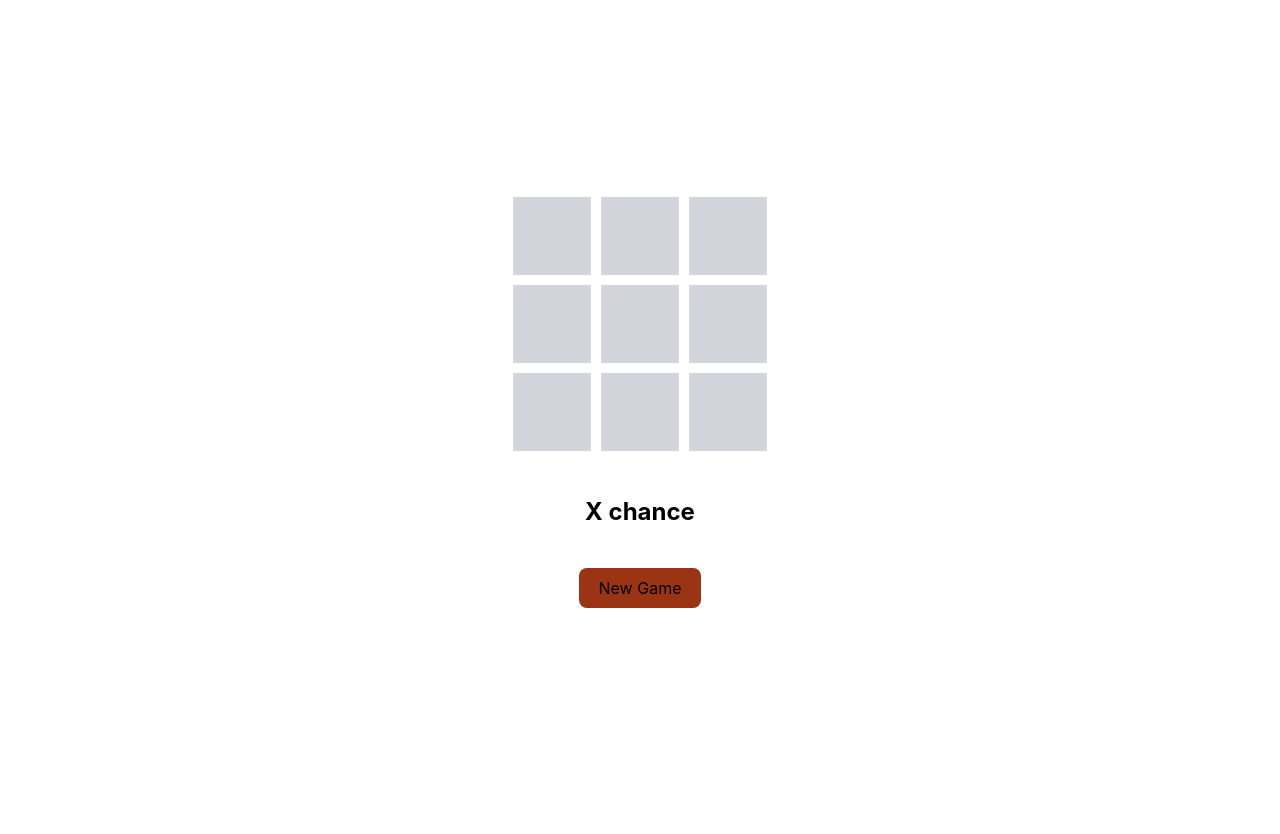
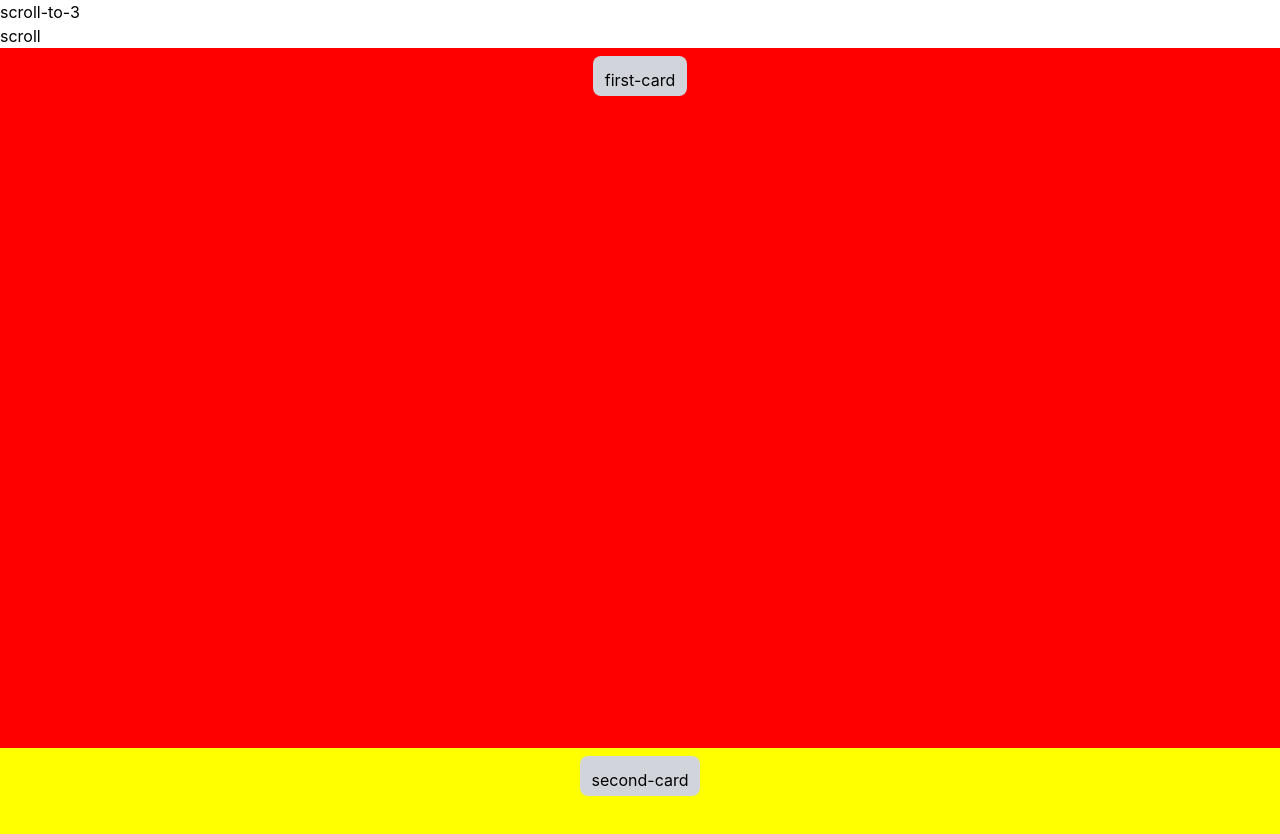
Before and after one commit to Shubhammm14/React_PractiseSeries, a React (Create React App) app in the folder multi-one-project/: page / in a window 1280 px wide. Shown: the top 834 px of the page. Before the commit the page ends 800 px from the top, so only its background shows below. Built offline with nearby package versions, Linux system fonts and the light colour scheme.

Commit message:
lass con

```diff
--- /dev/null
+++ b/multi-one-project/src/componennt/Scroll-to/SCroll-section.jsx
@@ -0,0 +1,75 @@
+import React, { useRef } from 'react';
+
+const Section = () => {
+  const data = [
+    {
+      id: 1,
+      label: 'first-card',
+      style: {
+        width: '100%',
+        height: '700px',
+        background: 'red'
+      }
+    },
+    {
+      id: 2,
+      label: 'second-card',
+      style: {
+        width: '100%',
+        height: '1500px',
+        background: 'yellow'
+      }
+    },
+    {
+      id: 3,
+      label: 'third-card',
+      style: {
+        width: '100%',
+        height: '900px',
+        background: 'pink'
+      }
+    },
+    {
+      id: 4,
+      label: 'fourth-card',
+      style: {
+        width: '100%',
+        height: '1200px',
+        background: 'orange'
+      }
+    },
+    {
+      id: 5,
+      label: 'fifth-card',
+      style: {
+        width: '100%',
+        height: '500px',
+        background: 'violet'
+      }
+    }
+  ];
+
+  const ref = useRef(null);
+
+  const scroll = () => {
+    const pos = ref.current.getBoundingClientRect().top;
+    window.scrollTo({
+      top: pos,
+      behavior: 'smooth', // Fix: Wrap 'smooth' in quotes
+    });
+  };
+
+  return (
+    <div>
+      <h1>scroll-to-3</h1>
+      <button onClick={scroll}>scroll</button>
+      {data.map((dataItem,index) => (
+        <div key={dataItem.id} className='flex justify-center' style={dataItem.style} ref={index===2?ref:null}>
+          <h1 className='bg-gray-300 p-3 rounded-lg h-10 m-2'>{dataItem.label}</h1>
+        </div>
+      ))}
+    </div>
+  );
+};
+
+export default Section;
--- /dev/null
+++ b/multi-one-project/src/componennt/WindowResiZe/Index.jsx
@@ -0,0 +1,27 @@
+import { useState, useEffect } from "react";
+
+export default function useWindowResize() {
+    const [windowSize, setWindowSize] = useState({
+        width: window.innerWidth,
+        height: window.innerHeight
+    });
+
+    useEffect(() => {
+        const handleResize = () => {
+            setWindowSize({
+                width: window.innerWidth,
+                height: window.innerHeight
+            });
+        };
+
+        // Attach the event listener on component mount
+        window.addEventListener('resize', handleResize);
+
+        // Detach the event listener on component unmount
+        return () => {
+            window.removeEventListener('resize', handleResize);
+        };
+    }, []); // Empty dependency array ensures the effect runs only once after the initial render
+
+    return windowSize;
+}
--- /dev/null
+++ b/multi-one-project/src/componennt/WindowResiZe/Test.jsx
@@ -0,0 +1,15 @@
+import React from 'react'
+import useWindowResize from './Index'
+
+const Test = () => {
+    const {width,height}=useWindowResize()
+  return (
+    <div>
+        <h1>window custom hook</h1>
+        <p>width : {width}</p>
+        <p>height : {height}</p>
+    </div>
+  )
+}
+
+export default Test
--- /dev/null
+++ b/multi-one-project/src/componennt/onClickOutsideHook/Index.jsx
@@ -0,0 +1,19 @@
+import { useEffect } from "react";
+
+export function useOutSideClickHook(ref, handler) {
+    useEffect(() => {
+        function listener(event) {
+            if (ref.current && !ref.current.contains(event.target)) {
+                handler(event);
+            }
+        }
+
+        document.addEventListener('mousedown', listener);
+        document.addEventListener('touchstart', listener, { passive: true });
+
+        return () => {
+            document.removeEventListener('mousedown', listener);
+            document.removeEventListener('touchstart', listener);
+        };
+    }, [ref, handler]);
+}
--- /dev/null
+++ b/multi-one-project/src/componennt/onClickOutsideHook/Test.jsx
@@ -0,0 +1,26 @@
+import React, { useRef, useState } from "react";
+import { useOutSideClickHook } from "./Index";
+
+const OnClickOutsideTest = () => {
+    const [showContent, setShowContent] = useState(false);
+    const ref = useRef();
+
+    useOutSideClickHook(ref, () => setShowContent(false));
+
+    return (
+        <div >
+            {showContent ? (
+                <div ref={ref}>
+                    <h1>this is random content</h1>
+                    <p>Click outside to close</p>
+                </div>
+            ) : (
+                <div>
+                    <button onClick={() => setShowContent(true)}>clickMe</button>
+                </div>
+            )}
+        </div>
+    );
+};
+
+export default OnClickOutsideTest;
--- /dev/null
+++ b/multi-one-project/src/componennt/use-fetch/Index.jsx
@@ -0,0 +1,30 @@
+import { useEffect, useState } from "react";
+
+export function useFetch({url,options={}}){
+     const [data,setData]=useState(null)
+     const [loading,setLoading]=useState(false)
+     const [error,setError]=useState(null)
+
+    async function fetchData(){
+        setLoading(true)
+        try{
+        let dat=await fetch(url,{...options});
+           let res=await dat.json();
+           setData(res)
+           console.log(data);
+           setLoading(false)
+        }
+        catch(e){
+            setError(e)
+            setLoading(false)
+        }
+     }
+
+     useEffect(()=>{
+        fetchData()
+     },[url])
+
+    return {data,error,loading}
+
+
+}
--- /dev/null
+++ b/multi-one-project/src/componennt/use-fetch/Test.jsx
@@ -0,0 +1,20 @@
+import React from 'react';
+import { useFetch } from './Index';
+
+const Test = () => {
+  const { data, error, loading } = useFetch({ url: 'https://dummyjson.com/products' });
+
+  return (
+    <div>
+      <h1>use FetchHook</h1>
+      {loading && <div>Loading...</div>}
+      {data && data.products && data.products.length ? (
+        data.products.map((dataItem) => (
+          <p key={dataItem.key}>{dataItem.title}</p>
+        ))
+      ) : null}
+    </div>
+  );
+};
+
+export default Test;
--- a/multi-one-project/src/index.js
+++ b/multi-one-project/src/index.js
@@ -9,7 +9,9 @@ import Index from './componennt/Search-autocomplete/Index';
 import { TabsParent } from './componennt/Tab-Render/TabsParent';
 import ModalRender from './componennt/Modal-Popup/ModalRender';
 import GameBoard from './componennt/Tik-Tak-Toe/GameBoard';
-
+import Test from './componennt/WindowResiZe/Test';
+import OnClickOutsideTest from './componennt/onClickOutsideHook/Test';
+import Section from './componennt/Scroll-to/SCroll-section';
 ReactDOM.render(
   <React.StrictMode>
     {/* <Index/> */}
@@ -19,7 +21,10 @@ ReactDOM.render(
     {/* <TabsParent/> */}
     {/* <ModalRender/> */}
     {/* <Index/> */}
-    <GameBoard/>
+    {/* <GameBoard/> */}
+    {/* <OnClickOutsideTest/> */}
+    {/* <Test/> */}
+    <Section/>
   </React.StrictMode>,
   document.getElementById('root')
 );
```
